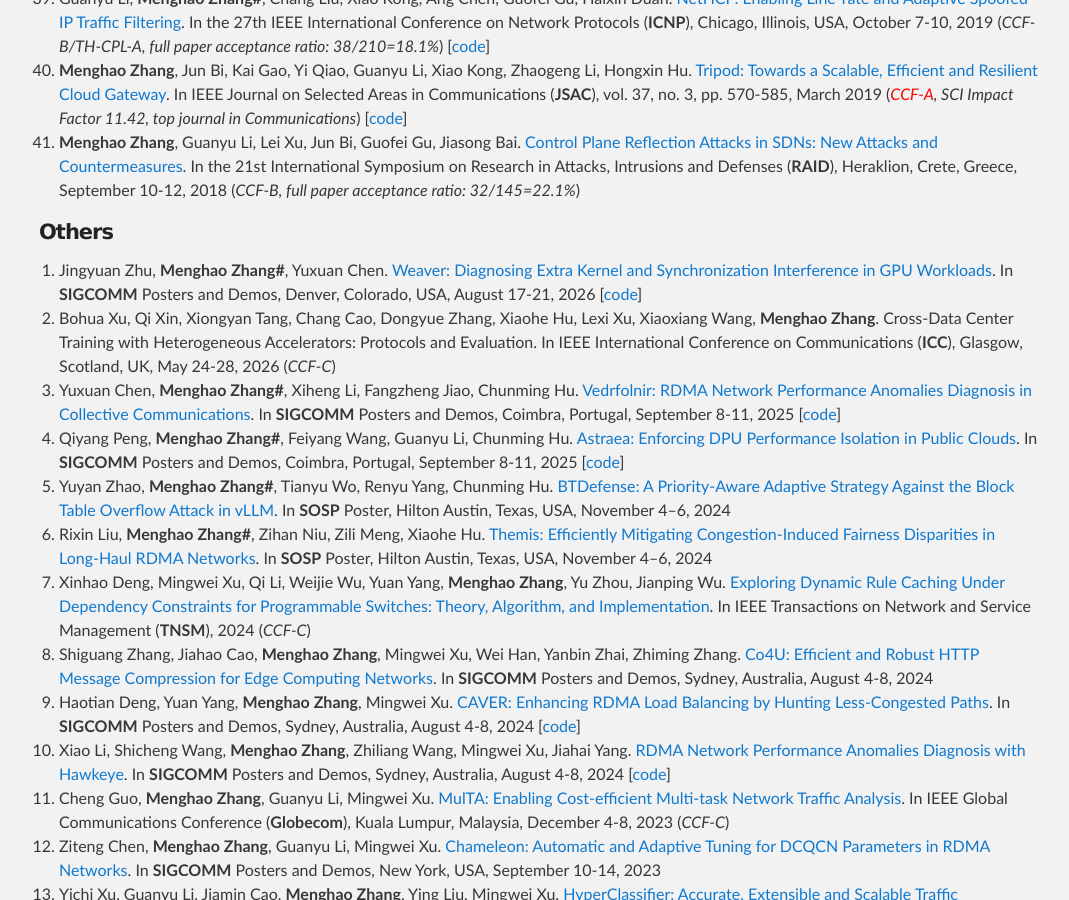
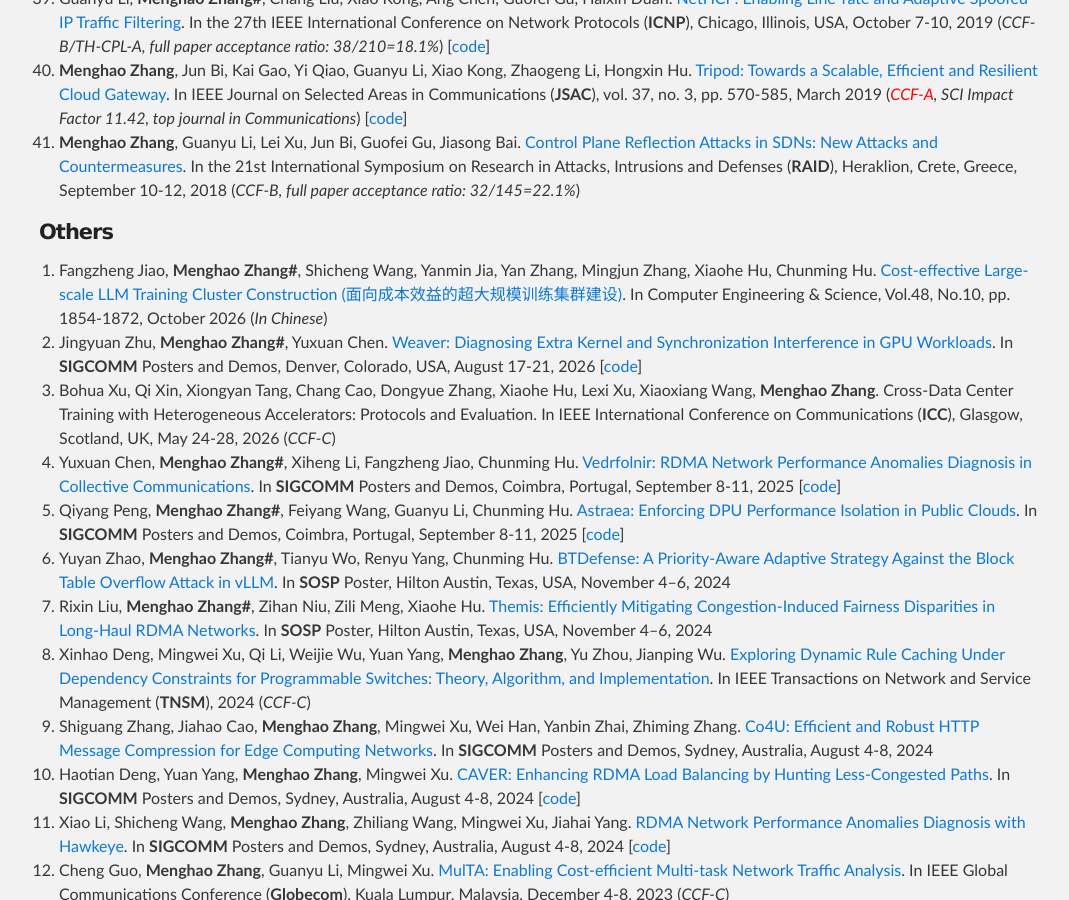
Before and after one commit to zhangmenghao/zhangmenghao.github.io, a Jekyll site: the page built from index.md, in a window 1280 px wide and 900 px high, scrolled down 4293 px. Shown: the whole window, without its empty margins (101-1170 px from the left). Built offline with Jekyll 4.4.1, drawn with Linux system fonts in a browser that asks for light colours.

Commit message:
Add Fangzheng

```diff
--- a/index.md
+++ b/index.md
@@ -169,6 +169,9 @@
 In the 21st International Symposium on Research in Attacks, Intrusions and Defenses (**RAID**), Heraklion, Crete, Greece, September 10-12, 2018 (*CCF-B, full paper acceptance ratio: 32/145=22.1%*)
 
 #### Others
+24. Fangzheng Jiao, __Menghao Zhang#__, Shicheng Wang, Yanmin Jia, Yan Zhang, Mingjun Zhang, Xiaohe Hu, Chunming Hu.
+[Cost-effective Large-scale LLM Training Cluster Construction (面向成本效益的超大规模训练集群建设)](./papers/面向成本效益的超大规模训练集群建设.pdf).
+In Computer Engineering & Science, Vol.48, No.10, pp. 1854-1872, October 2026 (*In Chinese*)
 23. Jingyuan Zhu, __Menghao Zhang#__, Yuxuan Chen.
 [Weaver: Diagnosing Extra Kernel and Synchronization Interference in GPU Workloads](./papers/SIGCOMM2026-Poster-Weaver.pdf).
 In **SIGCOMM** Posters and Demos, Denver, Colorado, USA, August 17-21, 2026 [[code](https://github.com/Networked-System-and-Security-Group/Weaver)]
```
Also changed, not shown: 1 other file.
